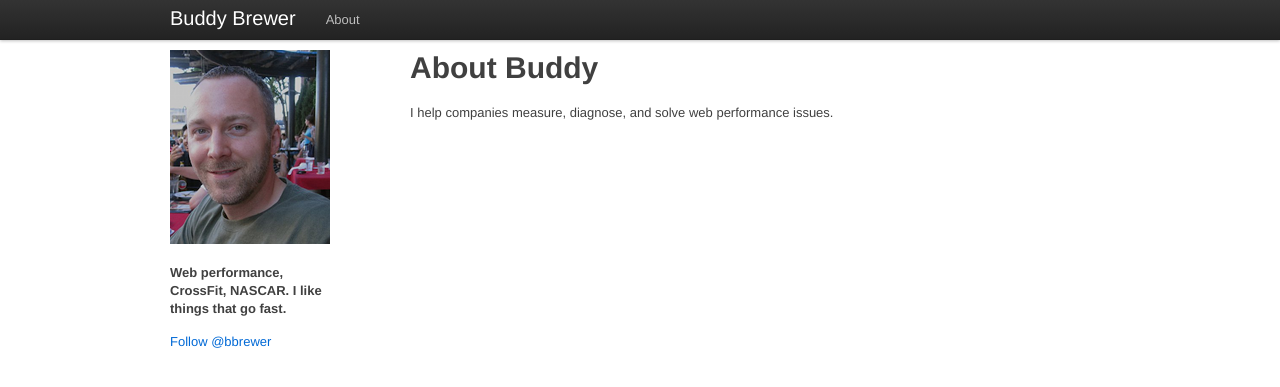
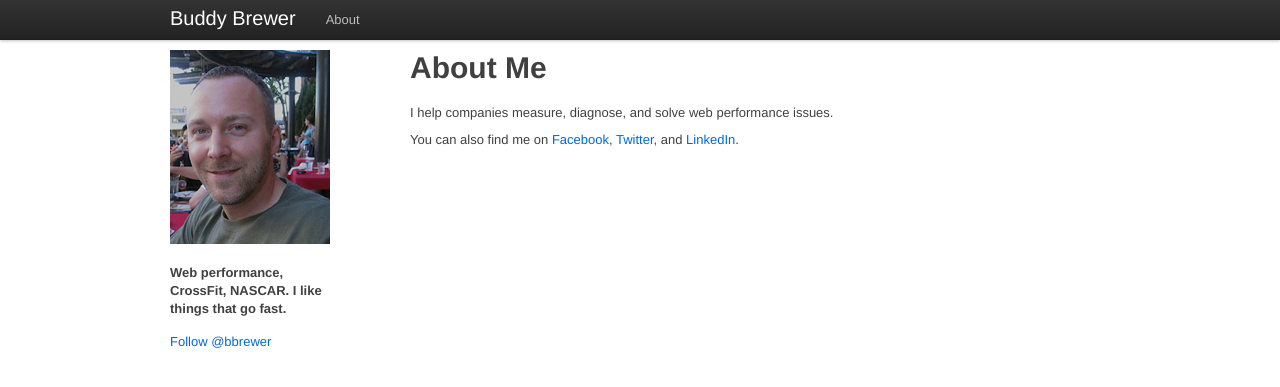
Before and after one commit to bbrewer/buddybrewer.com, a Jekyll site: the page built from about.markdown, in a window 1280 px wide. Shown: the top 387 px of the page. Built offline with Jekyll 4.4.1, drawn with Linux system fonts in a browser that asks for light colours; a script that is not in the unit is left out; comment, search, counter and statistics services are not loaded.

Commit message:
Change my bio-blurb.

```diff
--- a/about.markdown
+++ b/about.markdown
@@ -4,6 +4,8 @@
 description: A few words about me.
 ---
 
-<h1>About Buddy</h1>
+<h1>About Me</h1>
 
 I help companies measure, diagnose, and solve web performance issues.
+
+You can also find me on <a href="https://www.facebook.com/buddybrewer">Facebook</a>, <a href="https://twitter.com/bbrewer">Twitter</a>, and <a href="http://http://www.linkedin.com/in/bbrewer">LinkedIn</a>.
```
